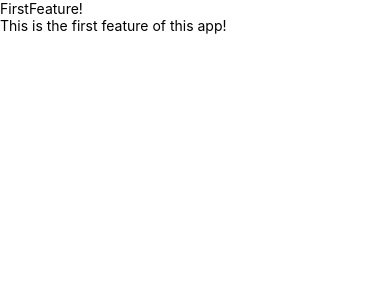
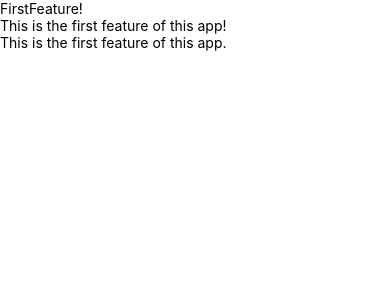
Before and after one commit to ankitkumar1742/CI_CD_PIPELINE, a React Native app: screen / in a window 390 px wide. Shown: the top 300 px of the page. Built offline with nearby package versions, Linux system fonts and the light colour scheme.

Commit message:
Update FirstFeature.js

```diff
--- a/components/FirstFeature.js
+++ b/components/FirstFeature.js
@@ -6,6 +6,7 @@ const FirstFeature = () => {
     <View>
       <Text>FirstFeature!</Text>
       <Text>This is the first feature of this app!</Text>
+      <Text>This is the first feature of this app.</Text>
     </View>
   )
 }
```
